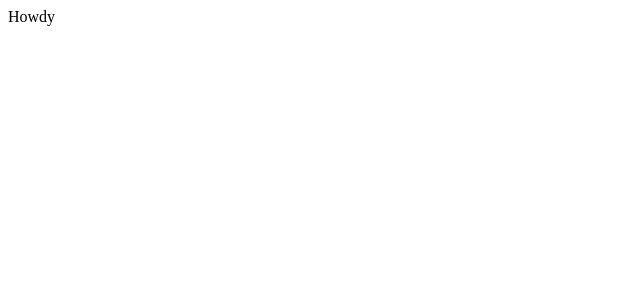
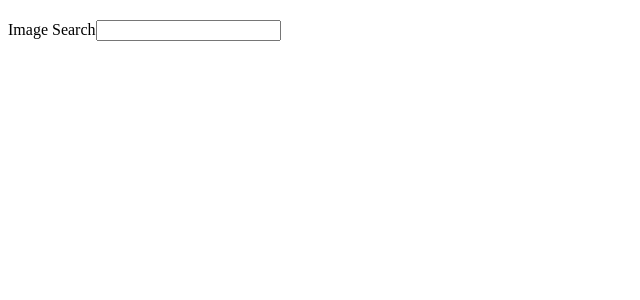
Before and after one commit to antdevelopment1/fundamentals, a React (Create React App) app in the folder class_based_compponents/pic/: page / in a window 1280 px wide. Shown: the top 300 px of the page, without its empty margins (0-640 px from the left). Built offline with nearby package versions, Linux system fonts and the light colour scheme.

Commit message:
converts searchbar to be a controlled component rather than uncontrolled by using set state

```diff
--- a/class_based_compponents/pic/src/components/App.js
+++ b/class_based_compponents/pic/src/components/App.js
@@ -1,9 +1,12 @@
 import React from 'react';
-import ReactDOM from 'react-dom';
+import SearchBar from './SearchBar';
 
 const App = () => {
     return (
-        <div>Howdy</div>
+        <div className="ui container" style={{marginTop: '20px'}}>
+            <SearchBar />
+
+        </div>
     )
 }
 
--- a/class_based_compponents/pic/src/components/SearchBar.js
+++ b/class_based_compponents/pic/src/components/SearchBar.js
@@ -1,13 +1,23 @@
 import React from 'react';
 
 class SearchBar extends React.Component {
+
+    // onInputChange(event) {
+    //     console.log(event.target.value);
+    // }
+
+    state = {
+        term: ''
+    }
+
     render() {
         return (
             <div className="ui segment">
                 <form  className="ui form">
                     <div className="field">
                         <label>Image Search</label>
-                        <input type="text"/>
+                        {/* this has to be called onChange or else our function wont be called when there is a chnage in the input field */}
+                        <input type="text" value={this.state.term} onChange={(event) => this.setState({term: event.target.value.toUpperCase()})} />
                     </div>
                 </form>
             </div>
```
